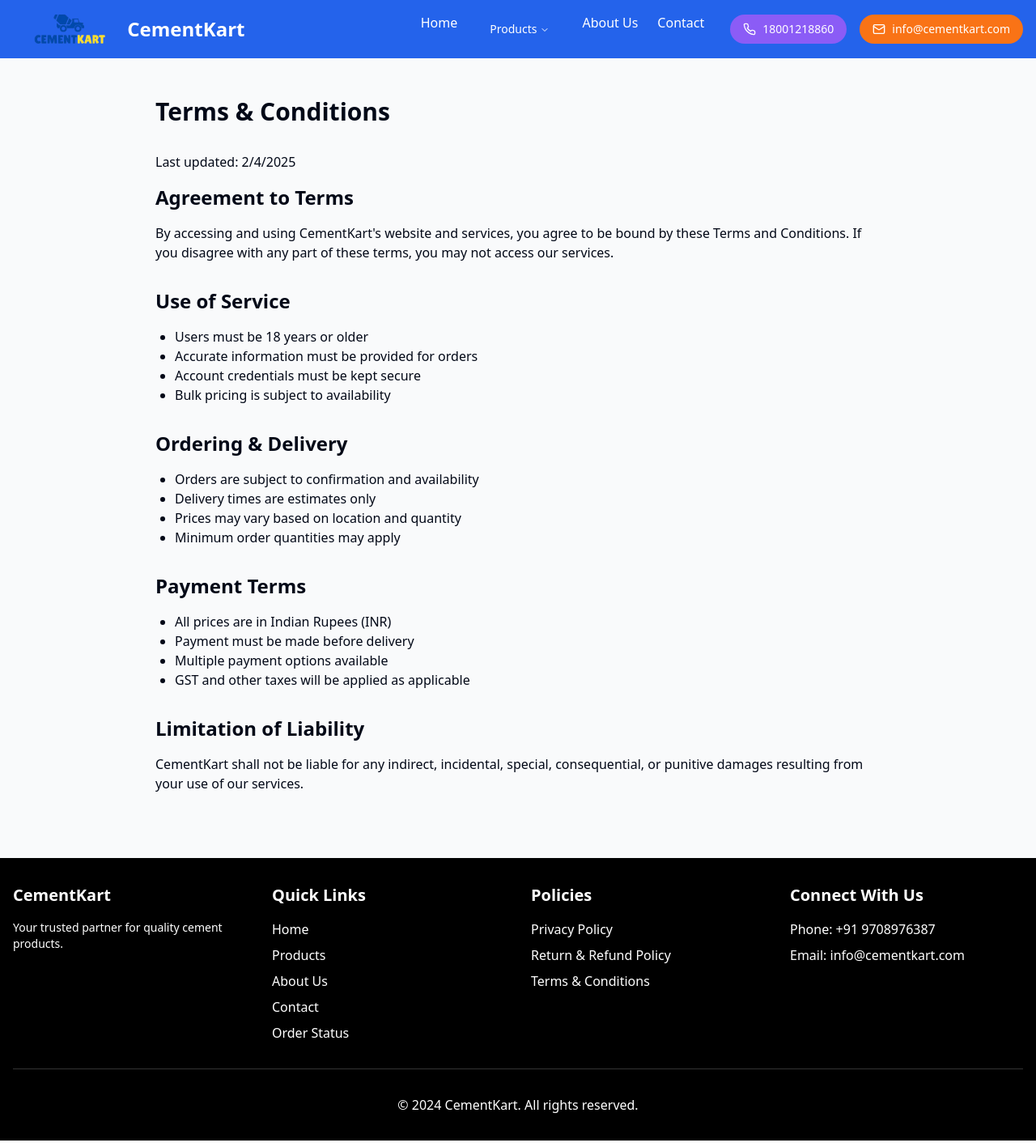
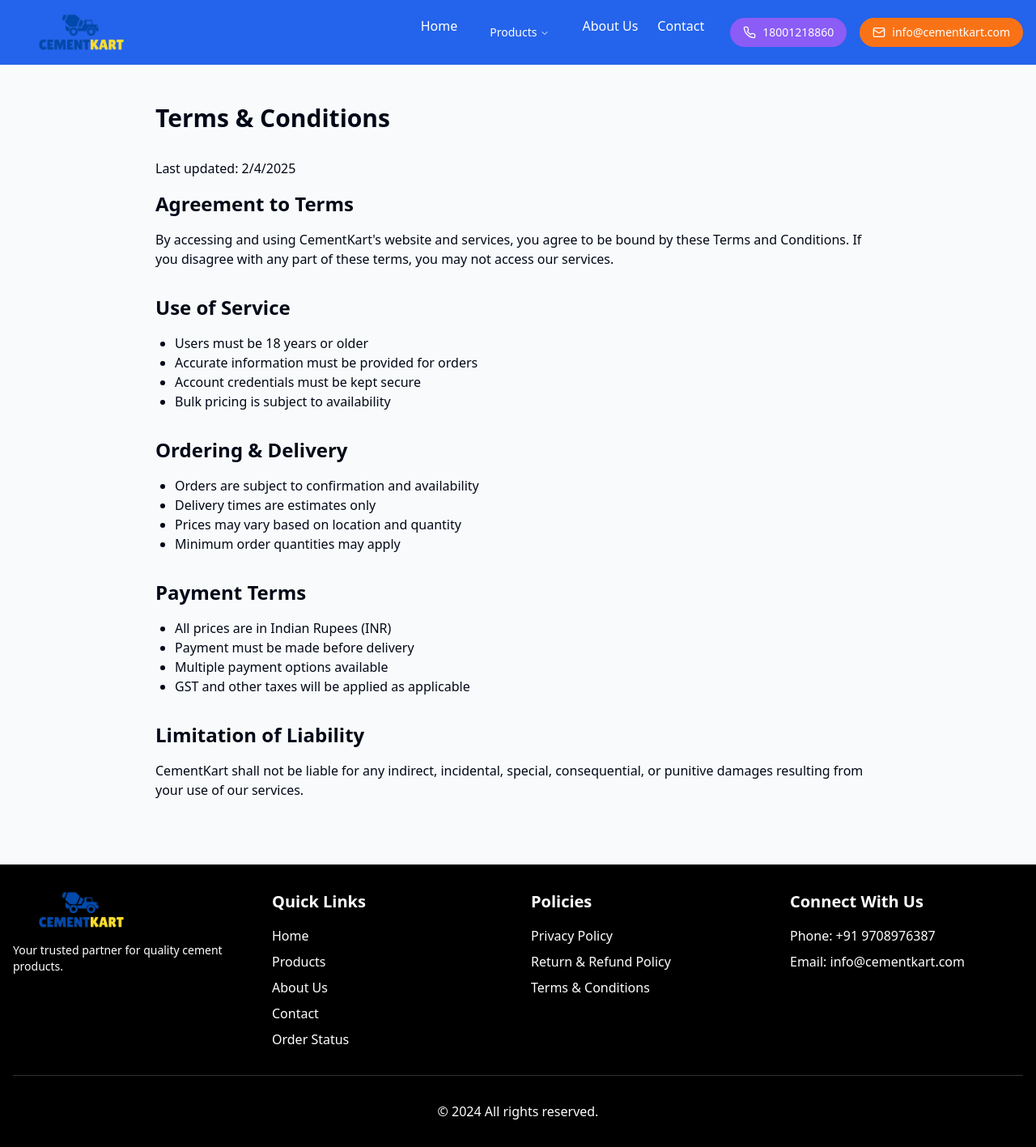
Before and after one commit to ranidev05/bulk-cement-marketplace, a React (Vite) app: page /terms in a window 1280 px wide. Shown: the whole page at 81% size. Built offline with nearby package versions, Linux system fonts and the light colour scheme.

Commit message:
Remove "CementKart" References
Updated the code to remove all instances of the term "CementKart" and replaced it with the logo where applicable.
[skip gpt_engineer]

```diff
--- a/src/components/layout/Footer.tsx
+++ b/src/components/layout/Footer.tsx
@@ -4,7 +4,7 @@ export const Footer = () => {
       <div className="container mx-auto px-4">
         <div className="grid grid-cols-1 md:grid-cols-4 gap-8">
           <div>
-            <h3 className="text-xl font-semibold mb-4">CementKart</h3>
+            <img src="/lovable-uploads/5969b8ca-b7b7-40fb-985d-621d97156a77.png" alt="Logo" className="h-12 mb-4" />
             <p className="text-sm">Your trusted partner for quality cement products.</p>
           </div>
           <div>
@@ -34,7 +34,7 @@ export const Footer = () => {
           </div>
         </div>
         <div className="mt-8 pt-8 border-t border-white/20 text-center">
-          <p>&copy; 2024 CementKart. All rights reserved.</p>
+          <p>&copy; 2024 All rights reserved.</p>
         </div>
       </div>
     </footer>
--- a/src/components/layout/Navigation.tsx
+++ b/src/components/layout/Navigation.tsx
@@ -17,9 +17,8 @@ export const Navigation = () => {
     <nav className="bg-primary text-white py-4">
       <div className="container mx-auto px-4">
         <div className="flex justify-between items-center">
-          <Link to="/" className="flex items-center space-x-2">
-            <img src="/lovable-uploads/5969b8ca-b7b7-40fb-985d-621d97156a77.png" alt="Logo" className="h-10" />
-            <h1 className="text-2xl font-bold">CementKart</h1>
+          <Link to="/" className="flex items-center">
+            <img src="/lovable-uploads/5969b8ca-b7b7-40fb-985d-621d97156a77.png" alt="Logo" className="h-12" />
           </Link>
 
           {/* Mobile menu button */}
```
